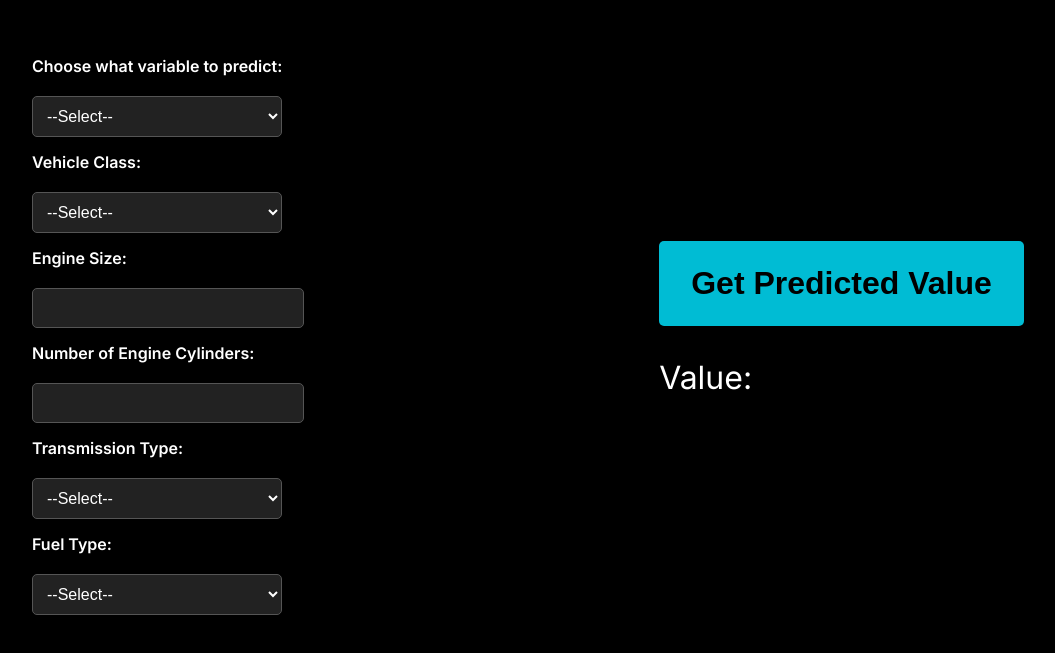
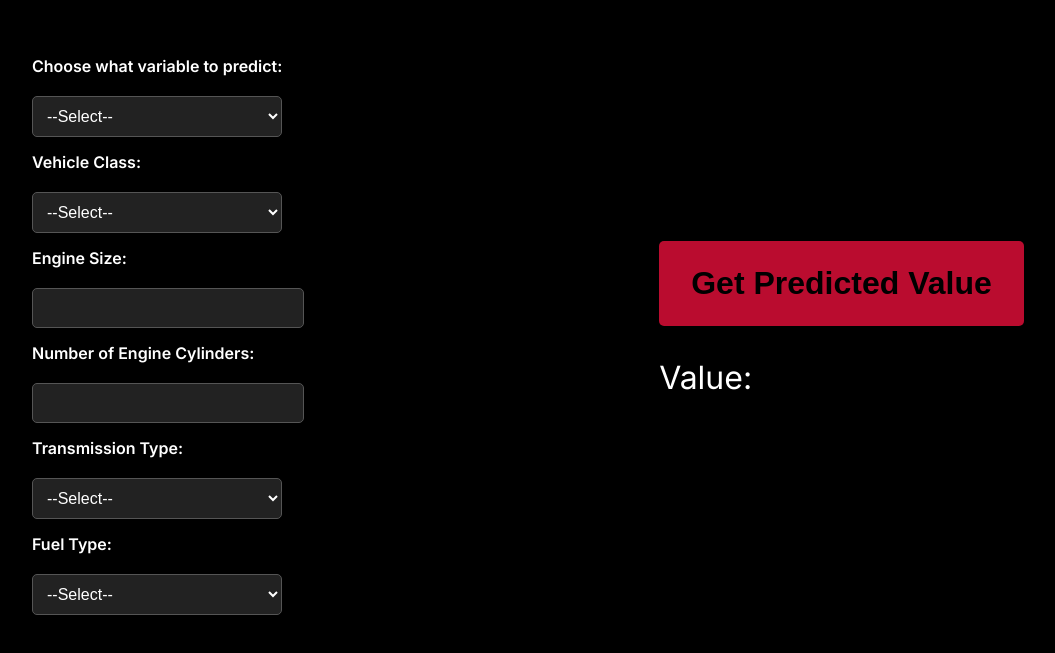
Before and after one commit to CadenConde/DataIOHackathon, a React (Create React App) app in the folder hackathon/react-app/: page / in a window 1280 px wide. Shown: the part 113-766 px from the top of the page, without its empty margins (16-1071 px from the left). Built offline with nearby package versions, Linux system fonts and the light colour scheme; no server answers.

Commit message:
updated colors

```diff
--- a/hackathon/react-app/src/App.css
+++ b/hackathon/react-app/src/App.css
@@ -53,7 +53,7 @@ input:focus {
 
 /* Improve button style if added later */
 button {
-	background-color: #00bcd4;
+	background-color: #ba0c2f;
 	color: black;
 	border: none;
 	padding: 0.75em 1em;
@@ -65,5 +65,5 @@ button {
 }
 
 button:hover {
-	background-color: #0097a7;
+	background-color: #781025;
 }
```
